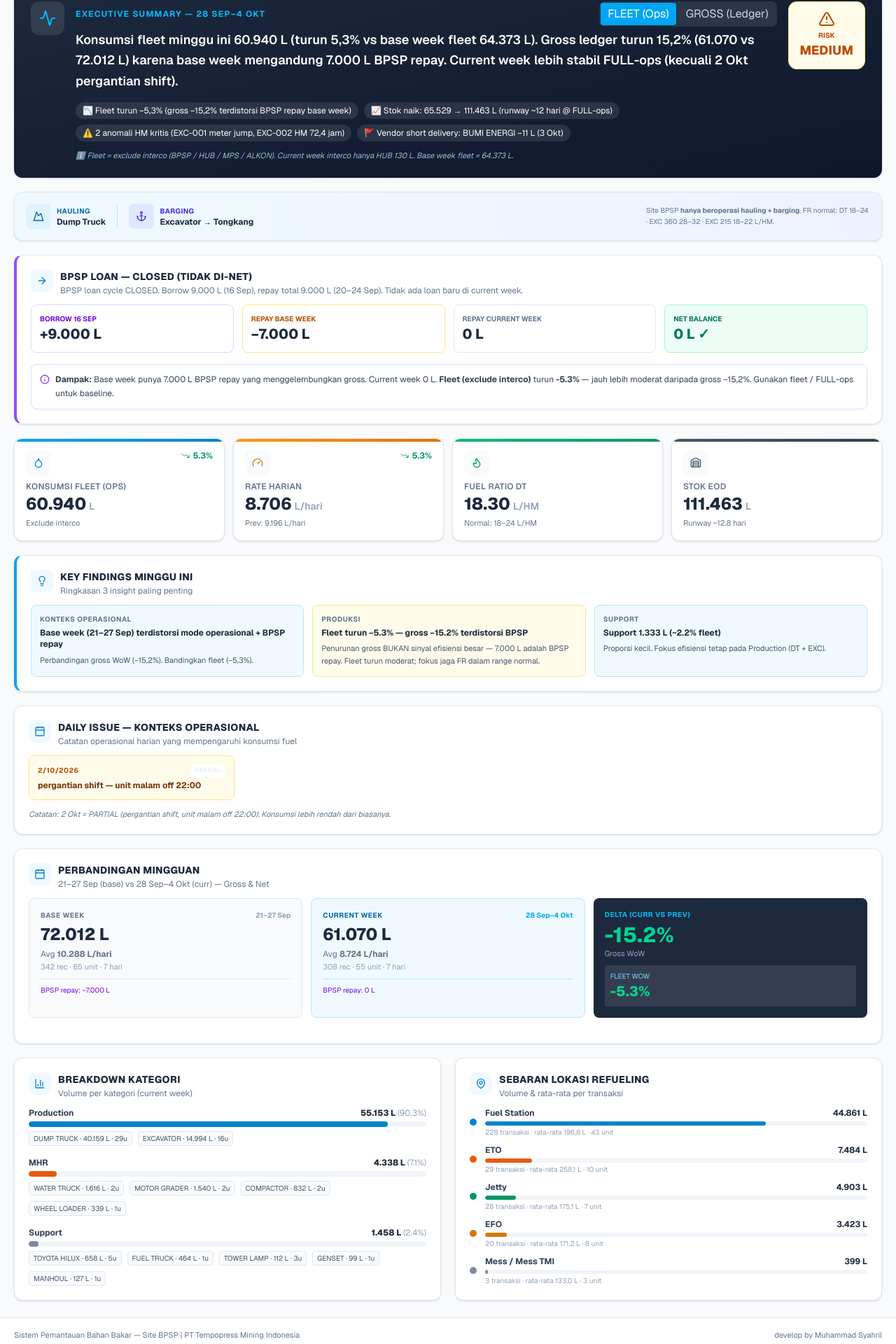
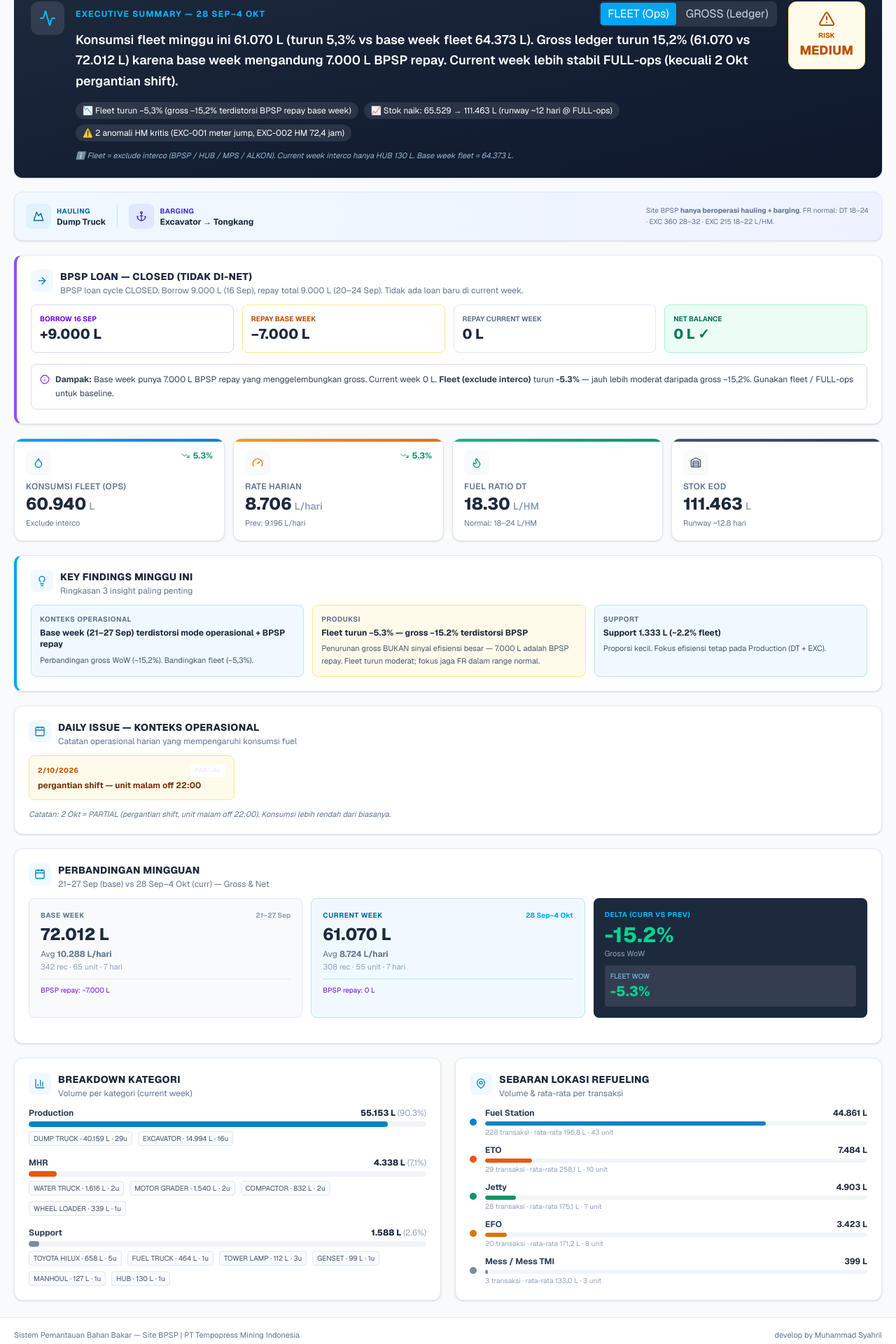
Before and after one commit to syariil/fuel-dashboard, a Next.js app: page / in a window 1280 px wide. Shown: the part 173-2093 px from the top of the page at 70% size. Built offline with nearby package versions, Linux system fonts and the light colour scheme.

Commit message:
add hub on supprt

```diff
--- a/src/app/analysis.js
+++ b/src/app/analysis.js
@@ -138,7 +138,7 @@ export const KPI = {
 
 export const EXECUTIVE = {
   headline:
-    "Konsumsi fleet minggu ini 60.940 L (turun 5,3% vs base week fleet 64.373 L). " +
+    "Konsumsi fleet minggu ini 61.070 L (turun 5,3% vs base week fleet 64.373 L). " +
     "Gross ledger turun 15,2% (61.070 vs 72.012 L) karena base week mengandung 7.000 L BPSP repay. " +
     "Current week lebih stabil FULL-ops (kecuali 2 Okt pergantian shift).",
   headlineGross:
@@ -150,7 +150,6 @@ export const EXECUTIVE = {
     "📉 Fleet turun −5,3% (gross −15,2% terdistorsi BPSP repay base week)",
     "📈 Stok naik: 65.529 → 111.463 L (runway ~12 hari @ FULL-ops)",
     "⚠️ 2 anomali HM kritis (EXC-001 meter jump, EXC-002 HM 72,4 jam)",
-    "🚩 Vendor short delivery: BUMI ENERGI −11 L (3 Okt)",
   ],
   dtEfficiency: {
     avg: 18.3,
@@ -1789,9 +1788,9 @@ export const CATEGORY_BREAKDOWN = [
   },
   {
     cat: "Support",
-    qty: 1458.0,
-    records: 22,
-    units: 11,
+    qty: 1588.02,
+    records: 23,
+    units: 12,
     frHm: 16.36,
     avgPerRec: 63.5,
     subBreakdown: [
@@ -1800,6 +1799,7 @@ export const CATEGORY_BREAKDOWN = [
       { jenis: "TOWER LAMP", qty: 112.0, units: 3 },
       { jenis: "GENSET", qty: 99.0, units: 1 },
       { jenis: "MANHOUL", qty: 126.7, units: 1 },
+      { jenis: "HUB", qty: 130.02, units: 1 },
     ],
   },
 ];
```
